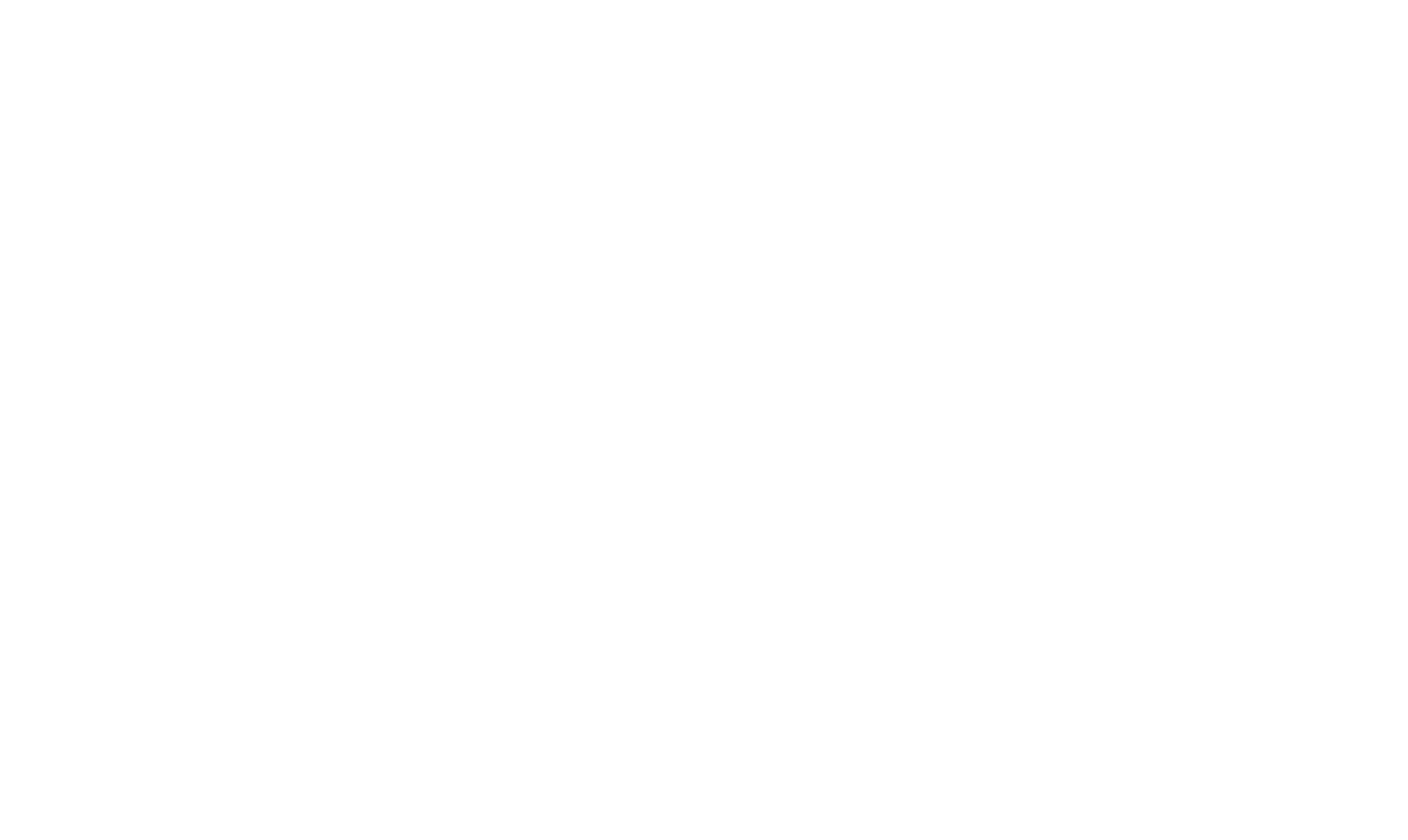
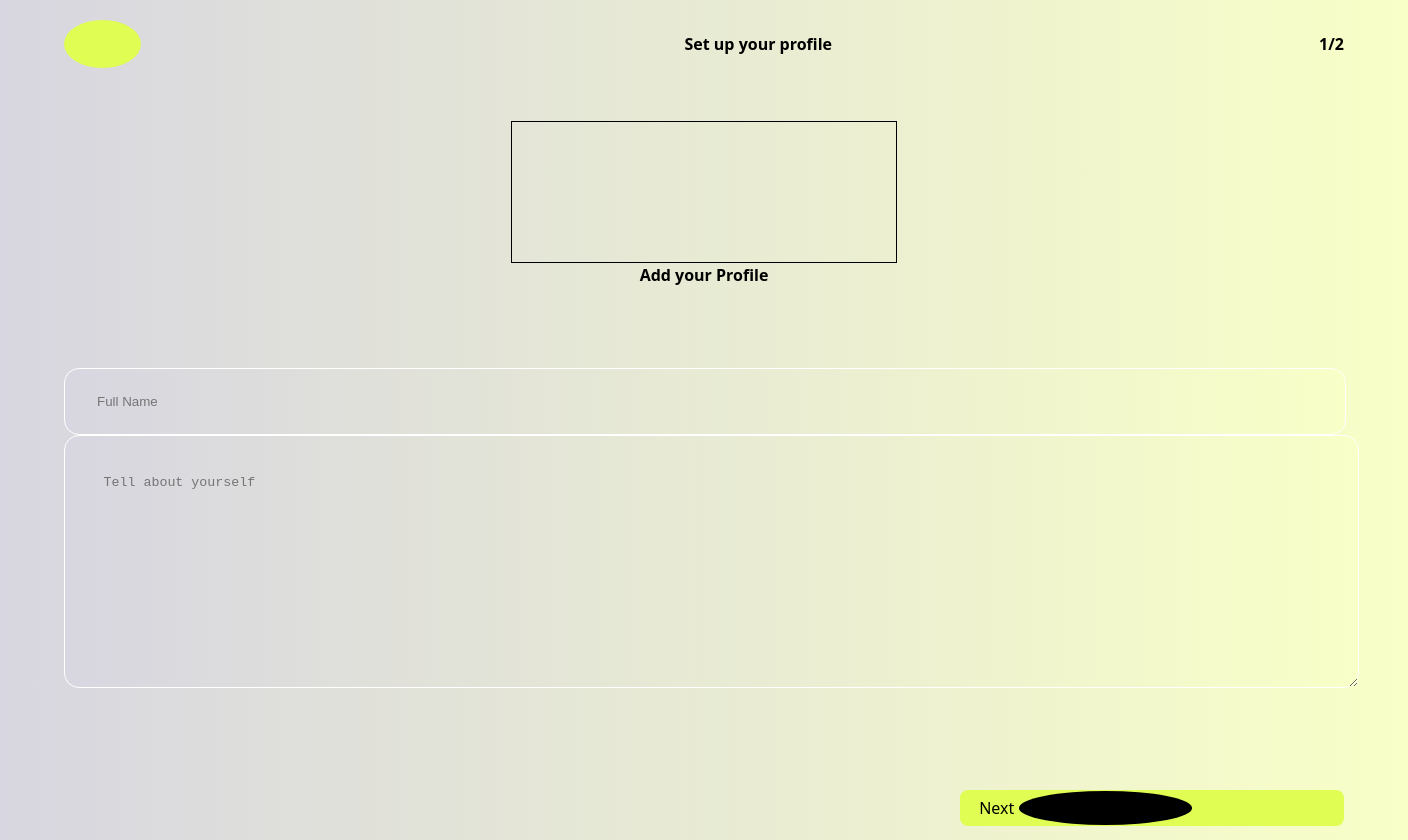
Before and after one commit to TheAJArchit3020/workout-bros-frontend, a React (Vite) app: page /profile in a window 1280 px wide. Before the commit this address had no page. Shown: the part 80-920 px from the top of the page, 1408 px wide, since content can reach past the window. Before the commit the page ends 800 px from the top, so only its background shows below. Built offline with nearby package versions, Linux system fonts and the light colour scheme.

Commit message:
Added profile

```diff
--- a/package.json
+++ b/package.json
@@ -10,8 +10,10 @@
     "preview": "vite preview"
   },
   "dependencies": {
+    "@heroicons/react": "^2.2.0",
     "@react-oauth/google": "^0.12.1",
     "axios": "^1.8.4",
+    "heroicons": "^2.2.0",
     "react": "^19.0.0",
     "react-dom": "^19.0.0",
     "react-router": "^7.4.1",
--- a/src/common/routing.jsx
+++ b/src/common/routing.jsx
@@ -2,13 +2,14 @@
 import { BrowserRouter, Routes, Route } from "react-router";
 
 import Login from "../pages/login/Login";
-
+import Profile from "../pages/register/CreateProfile";
 
 const Routing = () => {
   return (
     <BrowserRouter>
       <Routes>
         <Route path="/" element={<Login />} />
+        <Route path="/profile" element={<Profile />} />
       </Routes>
     </BrowserRouter>
   );
--- a/src/pages/login/Login.css
+++ b/src/pages/login/Login.css
@@ -1,42 +1,39 @@
-#root {
-    max-width: 1280px;
-    margin: 0 auto;
-    padding: 2rem;
-    text-align: center;
-  }
+.login-container {
+  background-image:-webkit-image-set();
+  width: 100%;
+  height: 100%;
+}
 
-  .logo {
-    height: 6em;
-    padding: 1.5em;
-    will-change: filter;
-    transition: filter 300ms;
-  }
-  .logo:hover {
-    filter: drop-shadow(0 0 2em #646cffaa);
-  }
-  .logo.react:hover {
-    filter: drop-shadow(0 0 2em #61dafbaa);
-  }
+.overlay{
+  position: absolute;
+  left: 0;
+  right: 0;
+  bottom: 0;
+  width: 100%;
+  height: 70%;
+  background-color: #000;
+  opacity: 0.5;
+  border-top-left-radius: 150px;
+}
+.content-container {
+  position: absolute;
+  right: 0%;
+  left: 0%;
+  bottom: 5%;
+  align-items: center;
+  justify-content: center;
+  padding: 5%;
+}
 
-  @keyframes logo-spin {
-    from {
-      transform: rotate(0deg);
-    }
-    to {
-      transform: rotate(360deg);
-    }
-  }
-
-  @media (prefers-reduced-motion: no-preference) {
-    a:nth-of-type(2) .logo {
-      animation: logo-spin infinite 20s linear;
-    }
-  }
-
-  .card {
-    padding: 2em;
-  }
-
-  .read-the-docs {
-    color: #888;
-  }
+h1 {
+  color: #fff;
+  font-size: small;
+  text-align: center;
+  margin-bottom: 8%;
+}
+.btn {
+  width: 70%;
+  background-color: #dffd52;
+  color: #000;
+  border-radius: 20px;
+}
--- a/src/pages/login/Login.jsx
+++ b/src/pages/login/Login.jsx
@@ -1,7 +1,7 @@
 import { useGoogleLogin } from "@react-oauth/google";
 import axios from "axios";
 import React, { useEffect, useState } from "react";
-
+import "./Login.css";
 const Login = () => {
   const [accessToken, setAccessToken] = useState("");
 
@@ -32,10 +32,17 @@
   };
 
   return (
-    <div>
-      <h1>Workout Bros</h1>
-      <span>Login with Google</span>
-      <button onClick={handleGoogleSignIn}>Sign in with google</button>
+    <div className="login-container">
+      <div className="overlay"/>
+      <div className="content-container">
+        <h1>
+          Meet people nearby who share your interests! Connect, chat, and do
+          activities together. Join now.!
+        </h1>
+        <button onClick={handleGoogleSignIn} className="btn">
+          Continue with Google
+        </button>
+      </div>
     </div>
   );
 };
--- a/src/pages/register/CreateProfile.css
+++ b/src/pages/register/CreateProfile.css
@@ -0,0 +1,108 @@
+html, body, #root {
+    height: 100%;
+    width: 100%;
+    margin: 0;
+    padding: 0;
+}
+
+.profile_container{
+    height: 100%;
+    width: 100%;
+    padding: 5%;
+    background: linear-gradient(to right, #D8D6E0, #F8FFC7);
+}
+.p_c_header {
+    height: 15%;
+    width: 100%;
+    display: flex;
+    flex-direction: row;
+    justify-content: space-between;
+    align-items: center;
+}
+
+.p_c_header_left{
+  height: 100%;
+  width: 60%;
+  display: flex;
+  justify-content: space-between;
+  align-items: center;
+}
+.text{
+    color: #000;
+    font-weight: bold;
+}
+
+.p_c_backButton{
+    background-color: #DFFD52;
+    border-radius: 50%;
+    width: 10%;
+    height: 40%;
+}
+
+.p_c_profileContainer {
+    height: 25%;
+    width: 100%;
+    display: flex;
+    flex-direction: column;
+    justify-content: center;
+    align-items: center;
+}
+
+.p_c_profileImageContainer{
+    border: 1px solid #000;
+    height: 70%;
+    width: 30%;
+}
+
+.p_c_inputContainer {
+    height: 40%;
+    width: 100%;
+    display: flex;
+    flex-direction: column;
+    justify-content: space-between;
+    padding-top: 5%;
+}
+
+.p_c_input{
+    width: 95%;
+    border: 1px solid #fff;
+    background:linear-gradient(to right, #D8D6E0, #F8FFC7);
+    border-radius: 15px;
+    padding-left: 2.5%;
+    padding-right: 2.5%;
+    color: #000;
+    text-align: left;
+    vertical-align: top;
+
+}
+
+.p_c_buttonContainer {
+    height: 30%;
+    width: 100%;
+    display: flex;
+    justify-content: end;
+    align-items: center;
+}
+
+.p_c_nextButton{
+
+    background-color: #DFFD52;
+    width: 30%;
+    height: 15%;
+    display: flex;
+    justify-content:start;
+    align-items: center;
+    color: #000;
+    border: none;
+    gap: 5px;
+}
+
+.p_c_nextArrow{
+    background-color: #000;
+    width: 50%;
+    border-radius: 50%;
+    height: 200%;
+    display: flex;
+    justify-content: center;
+    align-items: center;
+}
--- a/src/pages/register/CreateProfile.jsx
+++ b/src/pages/register/CreateProfile.jsx
@@ -0,0 +1,56 @@
+import React, { useState } from "react";
+import "./CreateProfile.css";
+import { ArrowLeftIcon } from "@heroicons/react/24/outline";
+const Profile = () => {
+  const [profileSection, setProfileSection] = useState(1);
+  const handleNextButton = () => {
+    if (profileSection < 2) {
+      setProfileSection(profileSection + 1);
+    }
+    else {
+      setProfileSection(1);
+    }
+  }
+  return (
+    <div className="profile_container">
+      <div className="p_c_header">
+        <div className="p_c_header_left">
+          <button className="p_c_backButton"></button>
+          <span className="text">Set up your profile</span>
+        </div>
+        <span className="text">{profileSection}/2</span>
+      </div>
+
+      <div className="p_c_profileContainer">
+        <div className="p_c_profileImageContainer" />
+        <span className="text">Add your Profile</span>
+      </div>
+
+      <div className="p_c_inputContainer">
+        <input
+          type="text"
+          placeholder="Full Name"
+          className="p_c_input"
+          style={{ height: "20%" }}
+        />
+
+        <textarea
+          placeholder="Tell about yourself"
+          className="p_c_input"
+          style={{ height: "55%",padding:"3%" }}
+        />
+      </div>
+
+      <div className="p_c_buttonContainer">
+      <button className="p_c_nextButton" >
+        <span>Next</span>
+        <div
+         onClick={handleNextButton}
+        className="p_c_nextArrow"></div>
+      </button>
+      </div>
+    </div>
+  );
+};
+
+export default Profile;
```
Also changed, not shown: 1 other file (tests, documents, lock files or other folders).
